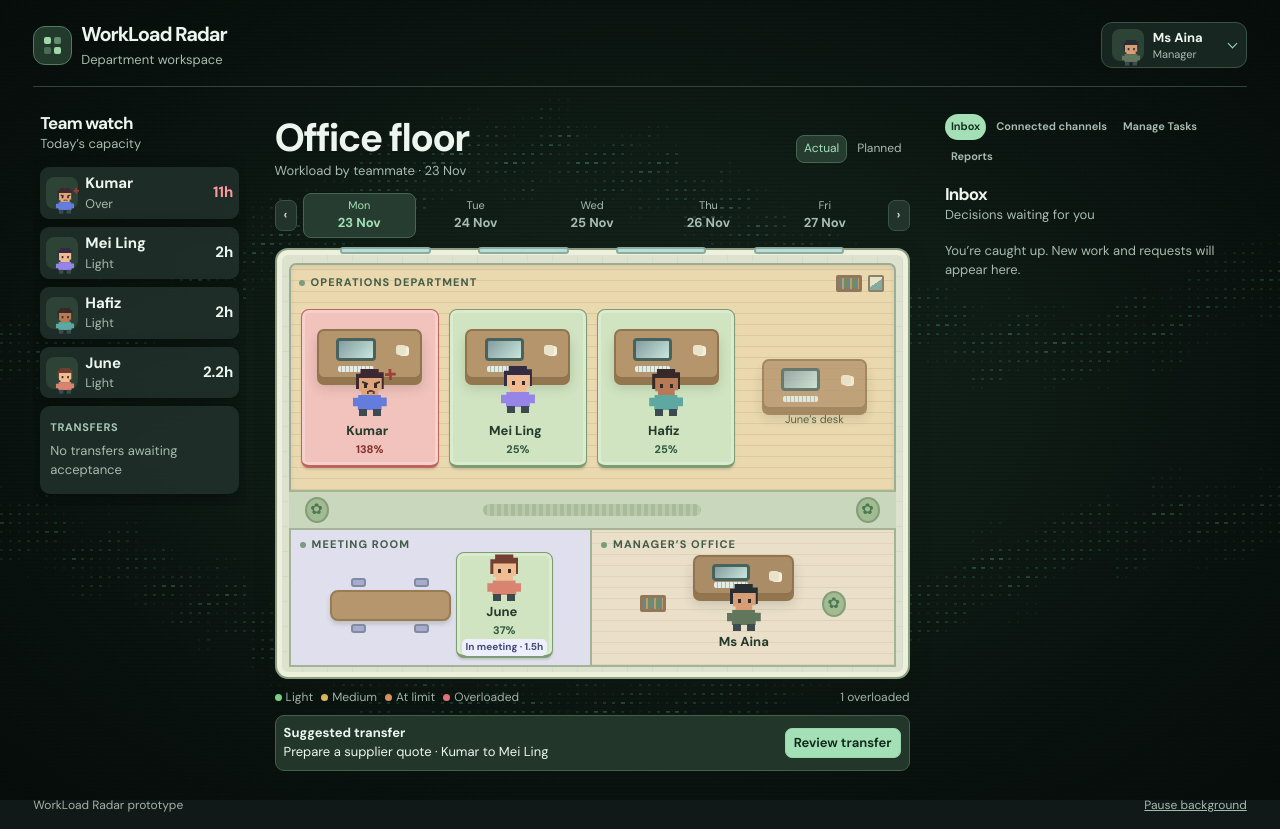
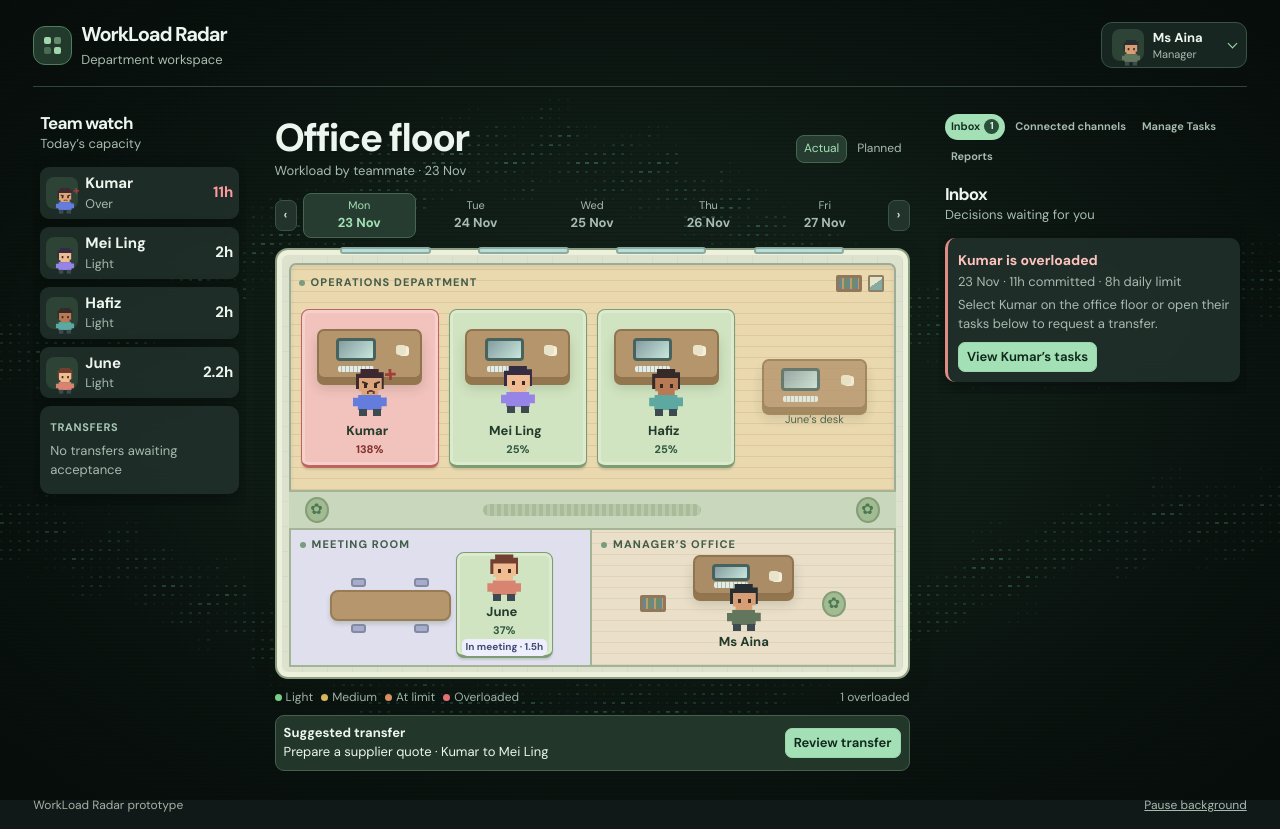
Before and after one commit to hannahislearning/workload-radar, a React (Vite) app: page / in a window 1280 px wide. Built offline with nearby package versions, Linux system fonts and the light colour scheme.

Commit message:
Notify managers when a teammate is overloaded

```diff
--- a/src/App.jsx
+++ b/src/App.jsx
@@ -99,7 +99,11 @@ export default function App() {
   const reports = Object.values(state.officeReports || {}).filter(report => report.sent && !report.reviewed)
   const reportKey = me.id + '|' + weekStart
   const draft = state.officeReports?.[reportKey]
-  const needsCount = manager ? reports.length : pending.length + outgoing.length + messages.length + Number(!!draft && !draft.sent)
+  const today = todayISO()
+  const overloadAlerts = manager ? state.users.filter(user => user.role === 'member')
+    .map(user => ({ user, workload: cell(state, user.id, today, 'all') }))
+    .filter(({ workload }) => workload.key === 'over') : []
+  const needsCount = manager ? reports.length + overloadAlerts.length : pending.length + outgoing.length + messages.length + Number(!!draft && !draft.sent)
 
   useEffect(() => {
     if (!anyTimer) return
@@ -165,7 +169,7 @@ export default function App() {
         {suggestion && <div className="office-suggestion"><span><strong>Suggested transfer</strong><br/>{workLabel(suggestion.task.name)} · {suggestion.from.name} to {suggestion.to.name}</span>
           <button className="office-action" onClick={()=>{openDetails(suggestion.from);requestMove(update,state,suggestion.task,date)}}>Review transfer</button></div>}
       </section>
-      <aside className="office-side office-notifications" ref={rightPanel} aria-label="Work updates">
+      <aside className="office-side office-notifications" ref={rightPanel} aria-label="Work updates" tabIndex={-1}>
         <OfficeTabs tabs={tabs} active={panel} onChange={setPanel} count={needsCount}/>
         <div className="office-panel-content" key={panel}>
         {panel !== detailTab && <div className="side-heading">
@@ -179,6 +183,18 @@ export default function App() {
         </div>}
         {panel==='needs' && <div className="office-feed">
           {!needsCount && <p className="office-hint">You’re caught up. New work and requests will appear here.</p>}
+          {overloadAlerts.map(({ user, workload }) => (
+            <article key={user.id} className="office-message office-overload-alert">
+              <h3>{user.name} is overloaded</h3>
+              <p>{shortDate(today)} · {workload.total}h committed · {workload.limit}h daily limit</p>
+              <p>Select {user.name} on the office floor or open their tasks below to request a transfer.</p>
+              <button type="button" className="office-action" onClick={() => {
+                setMode('all')
+                openDetails(user, today)
+                rightPanel.current?.focus({ preventScroll:true })
+              }}>View {user.name}’s tasks</button>
+            </article>
+          ))}
           {!manager && messages.map(id => {
             const sample = SAMPLE_MESSAGES.find(item => item.id === id)
             const finding = sample.result[0]
--- a/src/office.css
+++ b/src/office.css
@@ -196,6 +196,8 @@ body { margin:0; min-height:100vh; background:radial-gradient(ellipse at 62% 0,#
 .office-message h3,.office-timeline-item h3 {margin:3px 0 2px;color:var(--ink);font-size:14px;line-height:1.3;}
 .office-message p,.office-timeline-item p,.office-hint {margin:4px 0;color:var(--sub);font-size:13px;}.office-message small{color:#a8c8b7;font-size:11px;text-transform:uppercase;font-weight:700;letter-spacing:.06em;}
 .office-message .office-action {margin-top:4px;}
+.office-overload-alert { border-inline-start:3px solid #de8c84; }
+.office-overload-alert h3 { color:#ffc3bf; }
 .watch-person {width:100%;display:grid;grid-template-columns:auto 1fr auto;text-align:left;align-items:center;gap:7px;padding:6px;background:#20302ae8;border:0;border-radius:9px;box-shadow:0 7px 18px #040a0860;backdrop-filter:blur(10px);color:var(--ink);cursor:pointer;}
 .watch-person strong,.watch-person small {display:block;}.watch-person small{color:var(--sub);}.watch-person.over b{color:#ff999d;}
 .office-timeline-item {position:relative;padding:8px 8px 9px 12px;background:#20302ae6;border-radius:0 9px 9px 0;border-left:1px solid #587261;margin-left:4px;}.timeline-dot {position:absolute;top:10px;left:-4px;width:7px;height:7px;border-radius:50%;background:#87a391;}.running .timeline-dot,.live-timer>i{background:#a3e0b6;box-shadow:0 0 6px #a3e0b6;}
```
